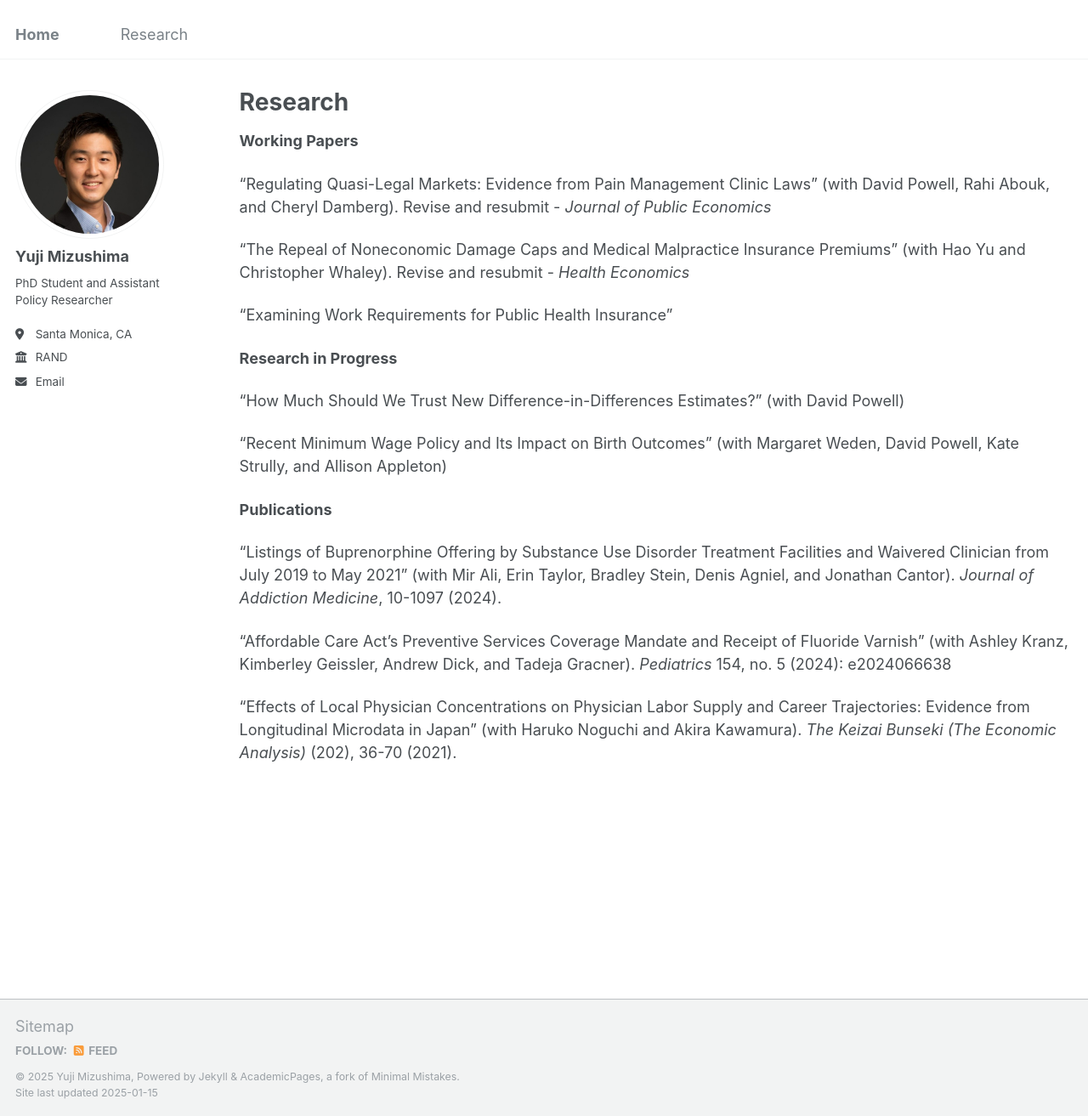
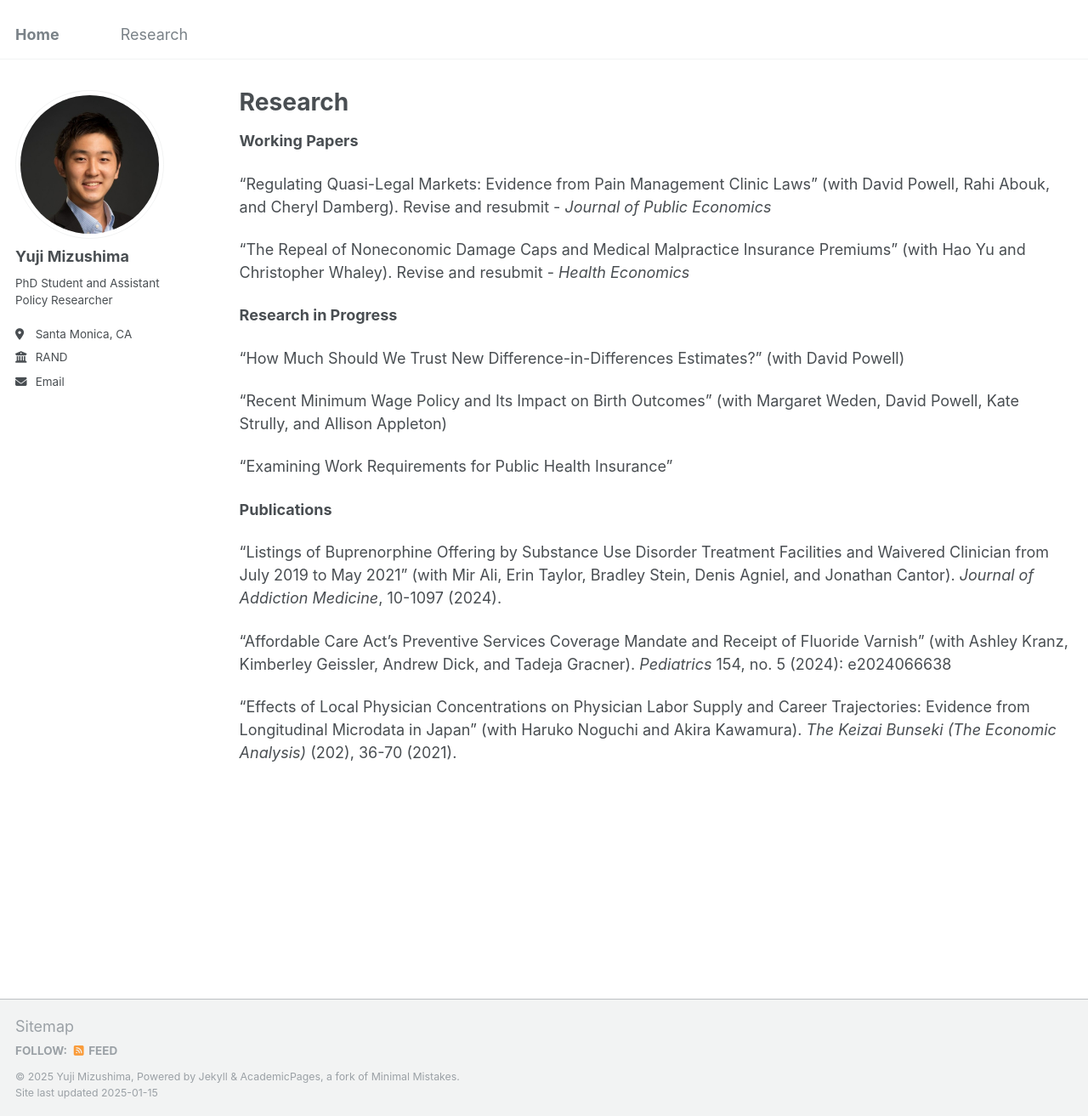
Before and after one commit to yujimizushima/yujimizushima.github.io, a Jekyll site: the page built from _pages/research.md, in a window 1280 px wide and 1313 px high. Shown: the whole window at 85% size. Built offline with Jekyll 4.4.1, drawn with Linux system fonts in a browser that asks for light colours.

```diff
--- a/_pages/research.md
+++ b/_pages/research.md
@@ -11,13 +11,13 @@ author_profile: true
 
 "The Repeal of Noneconomic Damage Caps and Medical Malpractice Insurance Premiums" (with Hao Yu and Christopher Whaley). Revise and resubmit - _Health Economics_
 
-"Examining Work Requirements for Public Health Insurance"
-
 **Research in Progress**
 
 "How Much Should We Trust New Difference-in-Differences Estimates?" (with David Powell)
 
 "Recent Minimum Wage Policy and Its Impact on Birth Outcomes" (with Margaret Weden, David Powell, Kate Strully, and Allison Appleton)
+
+"Examining Work Requirements for Public Health Insurance"
 
 **Publications**
 
```
